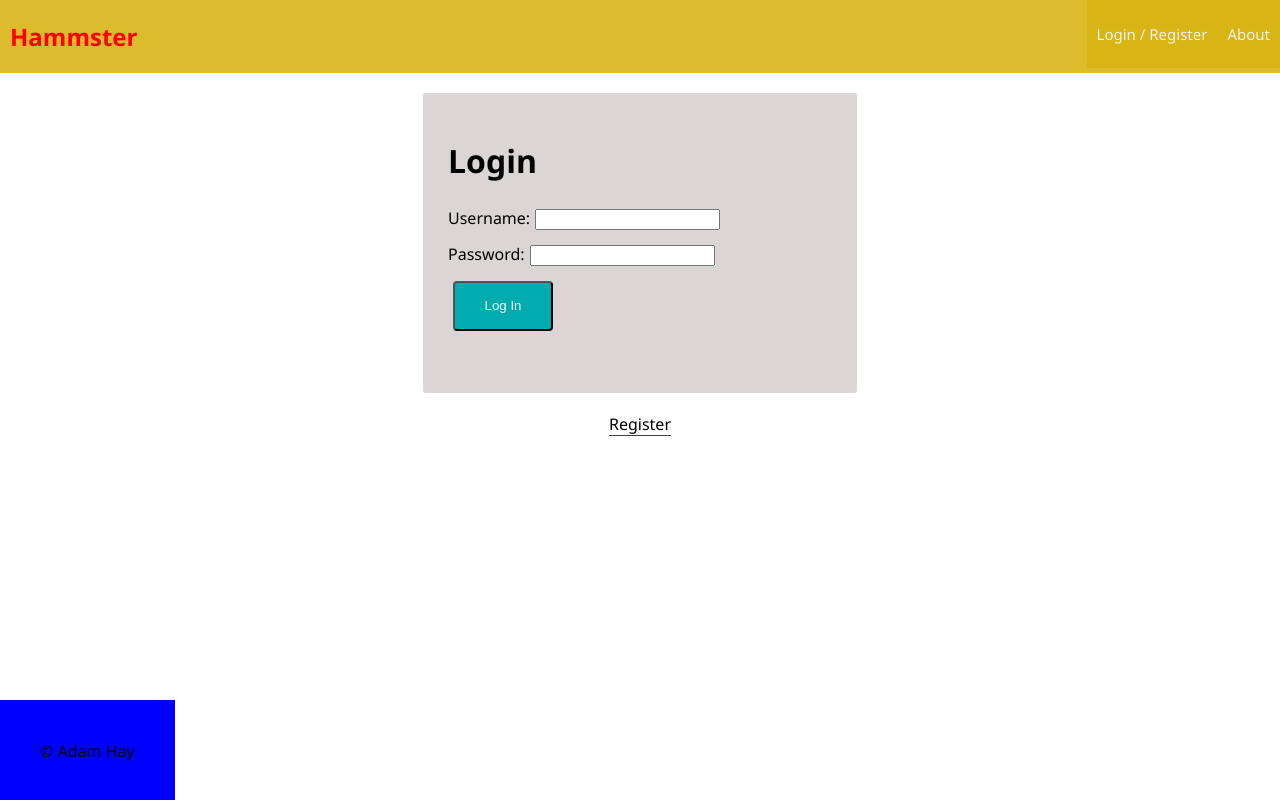
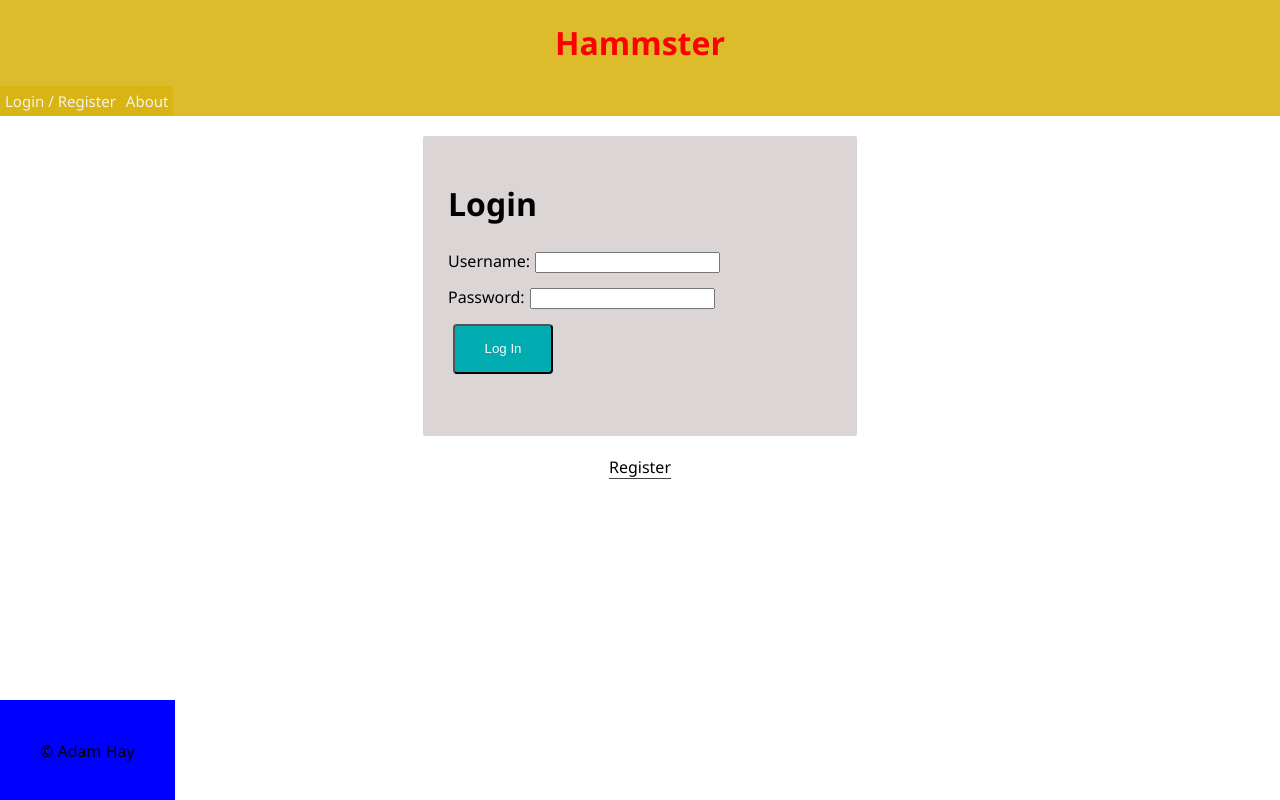
Before and after one commit to hayadam88/Hammster, a React app: page /#/home in a window 1280 px wide. Built offline with nearby package versions, Linux system fonts and the light colour scheme; no server answers.

Commit message:
Added some header styling

```diff
--- a/src/components/Nav/Nav.css
+++ b/src/components/Nav/Nav.css
@@ -1,15 +1,11 @@
 .nav-title {
-    font-size: 24px;
-    font-weight: 700;
-    display: inline-block;
+    text-align: center;
     color: red;
-    padding-left: 10px;
 }
 
 .nav {
   overflow: hidden;
   background-color: #d8b311e1;
-  ;
 }
 
 .nav-link {
@@ -17,7 +13,7 @@
   color: #f2f2f2;
   background-color: #d8b311e1;
   text-align: center;
-  padding: 24px 10px;
+  padding: 5px 5px;
   text-decoration: none;
   font-size: 15px;
 
@@ -32,6 +28,6 @@
   background-color: #008183;
 }
 
-.nav-right {
+/* .nav-right {
   float: right;
-}
+} */
--- a/src/components/Nav/Nav.js
+++ b/src/components/Nav/Nav.js
@@ -6,9 +6,7 @@ import './Nav.css';
 
 const Nav = (props) => (
   <div className="nav">
-    <Link to="/home">
-      <h2 className="nav-title">Hammster</h2>
-    </Link>
+      <h1 className="nav-title">Hammster</h1>
     <div className="nav-right">
       <Link className="nav-link" to="/home">
         {/* Show this link if they are logged in or not,
```
